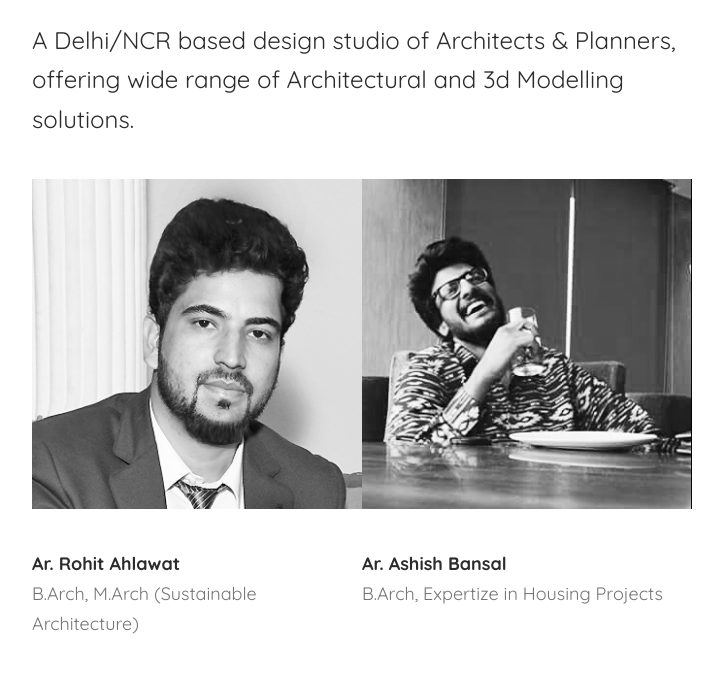
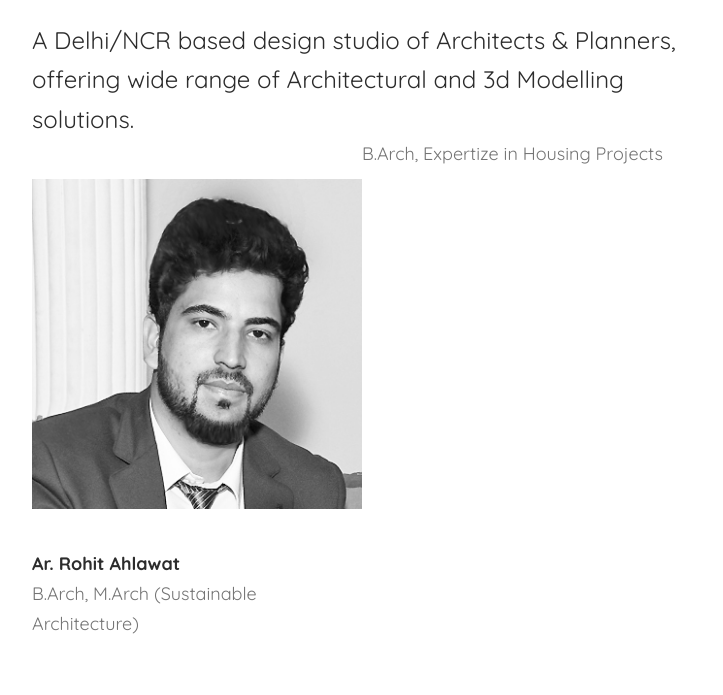
Before and after one commit to jasarchitectsandplanners/3drendervision.github.io, a plain HTML site: page about.html in a window 1280 px wide. Shown: the part 407-1102 px from the top of the page, without its empty margins (168-891 px from the left). Drawn offline with nearby package versions, Linux system fonts and the light colour scheme.

Commit message:
Update about.html

```diff
--- a/about.html
+++ b/about.html
@@ -65,9 +65,9 @@
                             </div>
                         </div>
                         <div class="image-wrap">
-                            <img src="ashish.jpg" alt="Ashish Bansal" />
+
                             <div class="description">
-                                <span class="name">Ar. Ashish Bansal</span>
+
                                 <span class="designation">B.Arch, Expertize in Housing Projects</span>
                             </div>
                         </div>
```
